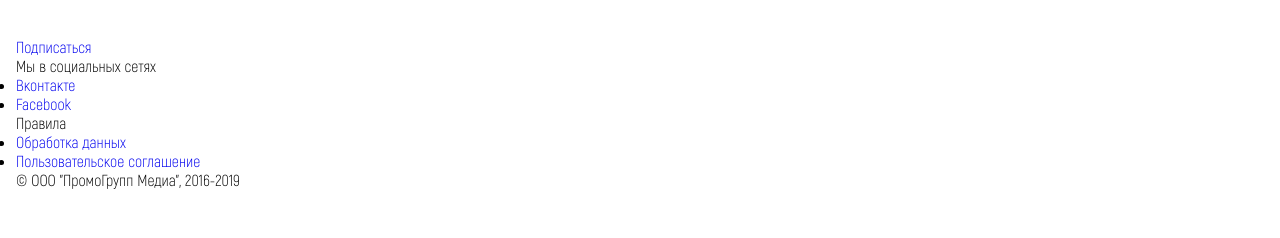
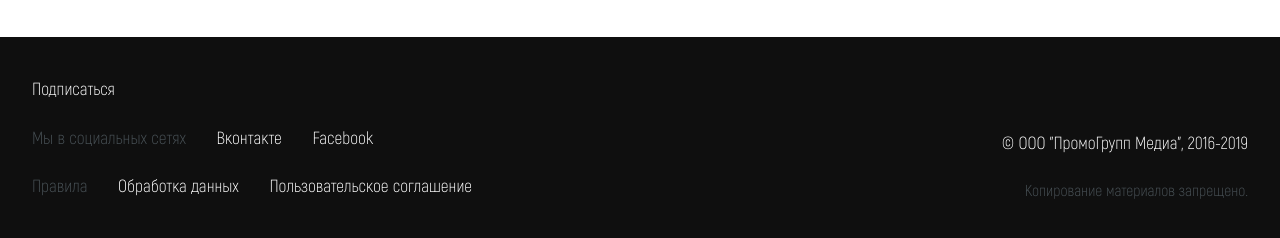
Before and after one commit to Adriatika/dprom2_0, a website: page app/index.html in a window 1280 px wide. Shown: the part 2840-3078 px from the top of the page. Before the commit the page ends 3029 px from the top, so only its background shows below. Drawn offline with Linux system fonts and the light colour scheme.

Commit message:
Footer Done.

```diff
--- a/app/index.html
+++ b/app/index.html
@@ -397,6 +397,9 @@
 			</div>
 			<div class="copyright">
 				<span class="copyright__title">&copy; ООО "ПромоГрупп Медиа", 2016-2019</span>
+				<span class="copyright__text">
+					Копирование материалов запрещено.
+				</span>
 			</div>
 		</div>
 	</footer>
--- /dev/null
+++ b/app/less/copyright.less
@@ -0,0 +1,17 @@
+@import "vars.less";
+.copyright{
+	display: flex;
+	flex-direction: column;
+	justify-content: flex-end;
+	align-items: flex-end;
+	flex-grow:1;
+	font-size:@footerFont;
+	& span{
+		margin-bottom:1.5em;
+	}
+	&__text{
+		color:@menuAColor;
+		font-size: 0.9em;
+	}
+
+}
--- /dev/null
+++ b/app/less/dpFooter.less
@@ -0,0 +1,19 @@
+@import "vars.less";
+.dpFooter{
+	display: block;
+	width:100%;
+	background-color: rgba(15,15,15,1);
+	color:#ffffff;
+	>.wrapper{
+		display: flex;
+		flex-direction: row;
+		max-width:1366px;
+		justify-content: space-between;
+		padding:2.5em 0;
+		margin:0 auto;
+		width: 95%;
+	}
+	ul{
+		list-style: none;
+	}
+}
--- /dev/null
+++ b/app/less/interactive.less
@@ -0,0 +1,29 @@
+@import "vars.less";
+.interactive{
+	display: flex;
+	flex-direction: column;
+	justify-content: space-between;
+	flex-grow:3;
+	font-size: @footerFont;
+	& a{
+		transition: 0.3s;
+		color:#ffffff;
+		margin-bottom:1.5em;
+		&:hover{
+			color:@menuAColorHover;
+		}
+	}
+	& span{
+		color:@menuAColor;
+	}
+	& ul{
+		display: inline-block;
+		& li{
+			display: inline-block;
+			margin-left: 1.5em;
+		}
+	}
+	& div{
+		margin-bottom:1.5em;
+	}
+}
--- a/app/less/vars.less
+++ b/app/less/vars.less
@@ -14,3 +14,4 @@
 @backSidebarLi:rgba(203,169,136,0.3);
 @sidebarLiHover:#ffffff;
 @backLiHover:rgba(203,169,136,0.7);
+@footerFont:1.1em;
--- a/app/precss/style.css
+++ b/app/precss/style.css
@@ -52,6 +52,38 @@
   display: table-cell;
   width: 250px;
   vertical-align: top;
+}
+
+.copyright {
+  display: -webkit-box;
+  display: -webkit-flex;
+  display: -ms-flexbox;
+  display: flex;
+  -webkit-box-orient: vertical;
+  -webkit-box-direction: normal;
+  -webkit-flex-direction: column;
+      -ms-flex-direction: column;
+          flex-direction: column;
+  -webkit-box-pack: end;
+  -webkit-justify-content: flex-end;
+      -ms-flex-pack: end;
+          justify-content: flex-end;
+  -webkit-box-align: end;
+  -webkit-align-items: flex-end;
+      -ms-flex-align: end;
+          align-items: flex-end;
+  -webkit-box-flex: 1;
+  -webkit-flex-grow: 1;
+      -ms-flex-positive: 1;
+          flex-grow: 1;
+  font-size: 1.1em;
+}
+.copyright span {
+  margin-bottom: 1.5em;
+}
+.copyright__text {
+  color: #485156;
+  font-size: 0.9em;
 }
 
 .dblArcticles {
@@ -219,6 +251,35 @@
 .dblArcticles__rbText,
 .dblArcticles__lbText {
   font-size: 0.8em;
+}
+
+.dpFooter {
+  display: block;
+  width: 100%;
+  background-color: #0f0f0f;
+  color: #ffffff;
+}
+.dpFooter > .wrapper {
+  display: -webkit-box;
+  display: -webkit-flex;
+  display: -ms-flexbox;
+  display: flex;
+  -webkit-box-orient: horizontal;
+  -webkit-box-direction: normal;
+  -webkit-flex-direction: row;
+      -ms-flex-direction: row;
+          flex-direction: row;
+  max-width: 1366px;
+  -webkit-box-pack: justify;
+  -webkit-justify-content: space-between;
+      -ms-flex-pack: justify;
+          justify-content: space-between;
+  padding: 2.5em 0;
+  margin: 0 auto;
+  width: 95%;
+}
+.dpFooter ul {
+  list-style: none;
 }
 
 .dpHeader {
@@ -509,6 +570,50 @@ textarea {
 input:active,
 textarea:active {
   outline: none;
+}
+
+.interactive {
+  display: -webkit-box;
+  display: -webkit-flex;
+  display: -ms-flexbox;
+  display: flex;
+  -webkit-box-orient: vertical;
+  -webkit-box-direction: normal;
+  -webkit-flex-direction: column;
+      -ms-flex-direction: column;
+          flex-direction: column;
+  -webkit-box-pack: justify;
+  -webkit-justify-content: space-between;
+      -ms-flex-pack: justify;
+          justify-content: space-between;
+  -webkit-box-flex: 3;
+  -webkit-flex-grow: 3;
+      -ms-flex-positive: 3;
+          flex-grow: 3;
+  font-size: 1.1em;
+}
+.interactive a {
+  -webkit-transition: 0.3s;
+  -o-transition: 0.3s;
+  transition: 0.3s;
+  color: #ffffff;
+  margin-bottom: 1.5em;
+}
+.interactive a:hover {
+  color: #96693d;
+}
+.interactive span {
+  color: #485156;
+}
+.interactive ul {
+  display: inline-block;
+}
+.interactive ul li {
+  display: inline-block;
+  margin-left: 1.5em;
+}
+.interactive div {
+  margin-bottom: 1.5em;
 }
 
 .menu {
```
Also changed, not shown: app/style.css, 1 other file.
